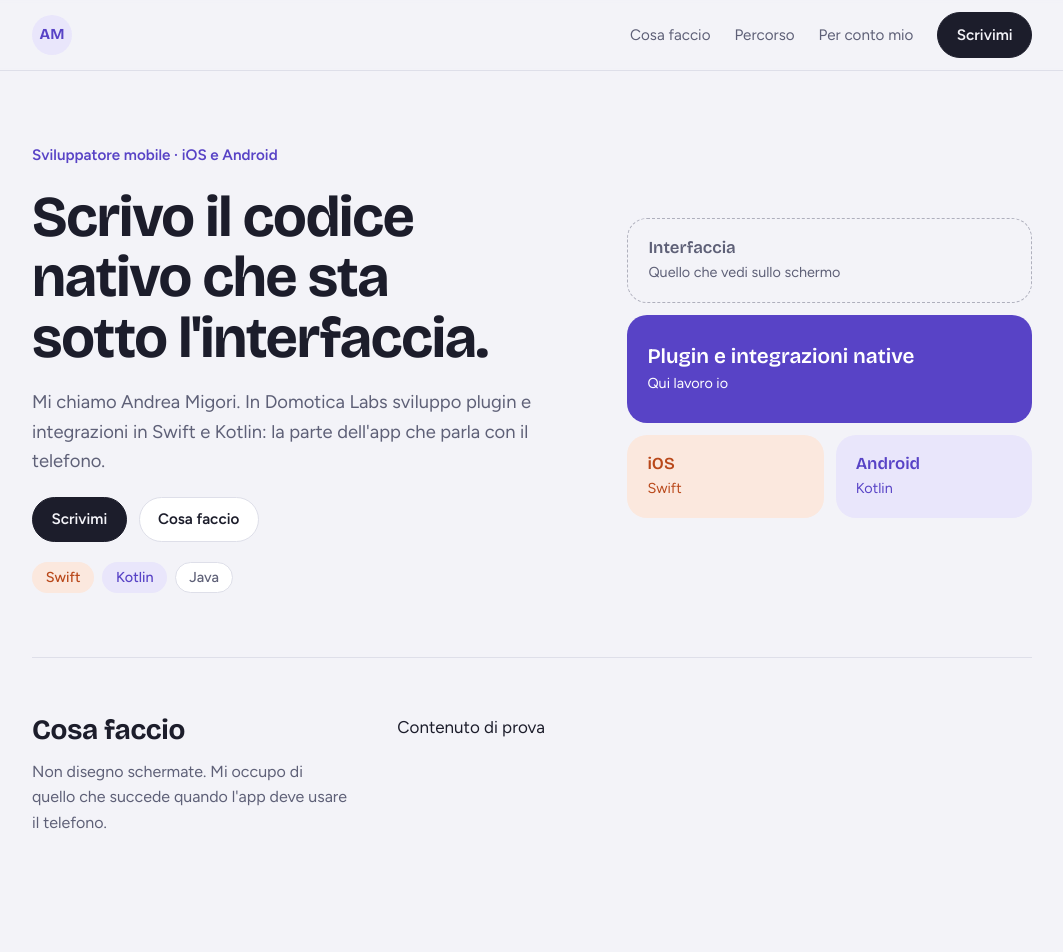
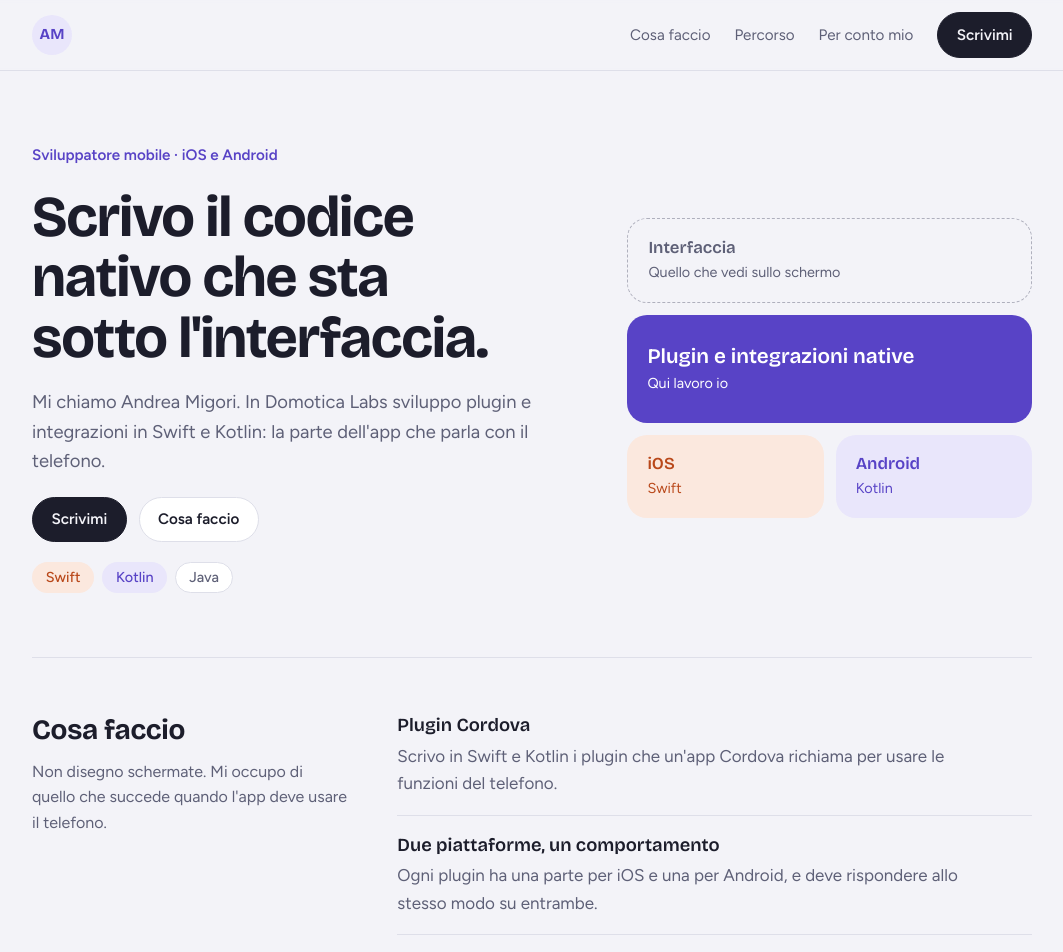
Before and after one commit to Migori777/Portfolio, an Angular app: page / in a window 1280 px wide. Shown: the top 952 px of the page, without its empty margins (108-1171 px from the left). Before the commit the page ends 891 px from the top, so only its background shows below. Built offline with nearby package versions, Linux system fonts and the light colour scheme.

Commit message:
Added what i'm doing

```diff
--- a/src/app/app.html
+++ b/src/app/app.html
@@ -3,10 +3,10 @@
 <main class="wrap">
   <app-hero />
   <app-section-block
-  anchor="lavoro"
-  heading="Cosa faccio"
-  intro="Non disegno schermate. Mi occupo di quello che succede quando l'app deve usare il telefono."
->
-  <p>Contenuto di prova</p>
-</app-section-block>
+    anchor="lavoro"
+    heading="Cosa faccio"
+    intro="Non disegno schermate. Mi occupo di quello che succede quando l'app deve usare il telefono."
+  >
+    <app-work-areas />
+  </app-section-block>
 </main>
--- a/src/app/app.ts
+++ b/src/app/app.ts
@@ -2,9 +2,10 @@ import { Component } from '@angular/core';
 import { Header } from './header/header';
 import { Hero } from './hero/hero';
 import { SectionBlock } from './section-block/section-block';
+import { WorkAreas } from './work-areas/work-areas';
 
 @Component({
-  imports: [Header, Hero, SectionBlock],
+  imports: [Header, Hero, SectionBlock, WorkAreas],
   selector: 'app-root',
   styleUrl: './app.scss',
   templateUrl: './app.html',
--- a/src/app/data/profile.ts
+++ b/src/app/data/profile.ts
@@ -35,9 +35,5 @@ export const WORK_AREAS: WorkArea[] = [
   {
     title: 'Due piattaforme, un comportamento',
     text: 'Ogni plugin ha una parte per iOS e una per Android, e deve rispondere allo stesso modo su entrambe.',
-  },
-  {
-    title: 'Da Cordova a Capacitor',
-    text: 'Sto portando i plugin esistenti su Capacitor, la piattaforma che ha preso il posto di Cordova.',
-  },
+  }
 ];
--- /dev/null
+++ b/src/app/work-areas/work-areas.html
@@ -0,0 +1,8 @@
+<ul class="rows">
+    @for(area of areas; track area.title) {
+        <li>
+            <h3>{{ area.title }}</h3>
+            <p>{{ area.text }}</p>
+        </li>
+    }
+</ul>
--- /dev/null
+++ b/src/app/work-areas/work-areas.scss
@@ -0,0 +1,21 @@
+.rows {
+    display: flex;
+    flex-direction: column;
+
+    li {
+        display: flex;
+        flex-direction: column;
+        gap: 0.3rem;
+        padding-block: 1.1rem;
+        border-bottom: 1px solid var(--line);
+
+        &:first-child {
+            padding-top: 0;
+        }
+    }
+
+    p {
+        max-width: 36rem;
+        color: var(--muted);
+    }
+}
--- /dev/null
+++ b/src/app/work-areas/work-areas.ts
@@ -0,0 +1,12 @@
+import { Component } from '@angular/core';
+import { WORK_AREAS } from '../data/profile';
+
+@Component({
+  imports: [],
+  selector: 'app-work-areas',
+  styleUrl: './work-areas.scss',
+  templateUrl: './work-areas.html',
+})
+export class WorkAreas {
+  protected readonly areas = WORK_AREAS
+}
```
